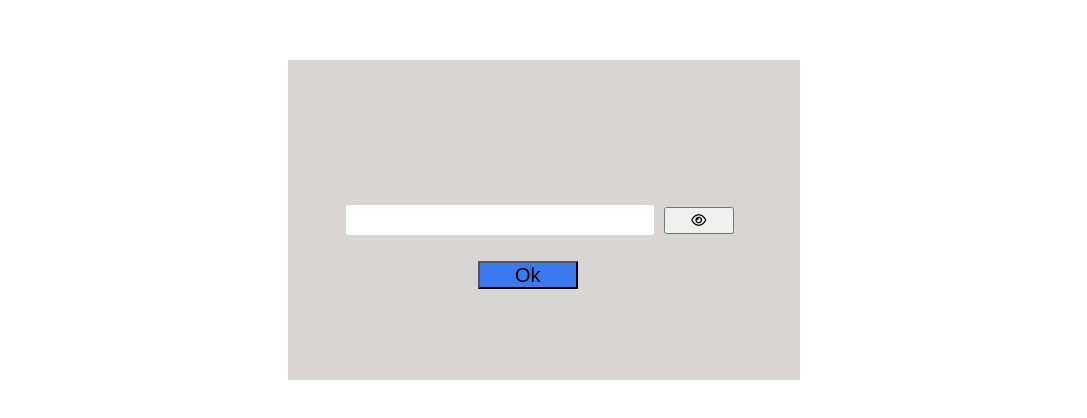
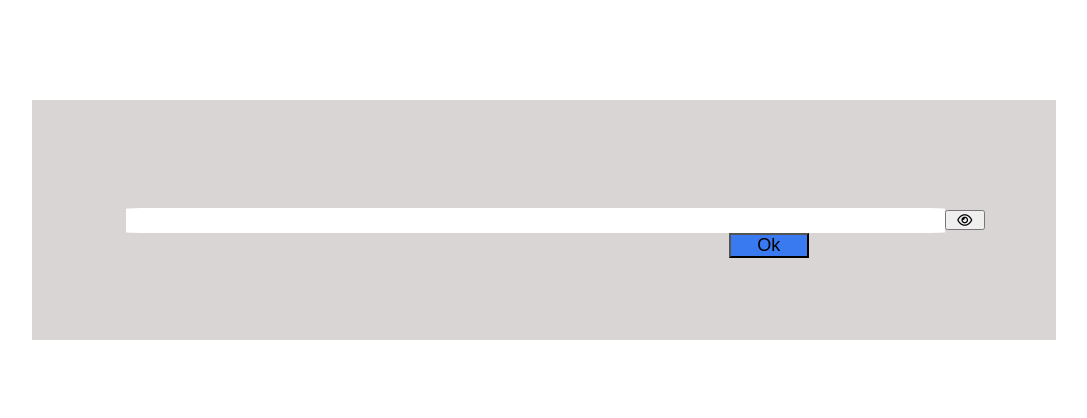
Before and after one commit to DevDeekshith/emailFile, a plain HTML site: page psd.html in a window 1280 px wide. Shown: the part 180-598 px from the top of the page, without its empty margins (96-1183 px from the left). Drawn offline with Linux system fonts and the light colour scheme.

Commit message:
Update psd.css

```diff
--- a/psd.css
+++ b/psd.css
@@ -1,4 +1,4 @@
-* {
+/* * {
     margin: 0;padding: 0;
     box-sizing: border-box;
 }
@@ -46,3 +46,74 @@ input {
     position: relative;
     left: 8%;
 }
+*/
+
+
+* {
+  margin: 0;
+  padding: 0;
+  box-sizing: border-box;
+}
+
+body {
+  font-family: 'Franklin Gothic Medium', 'Arial Narrow', Arial, sans-serif;
+}
+
+#show-psd-btn,
+#hide-psd-btn {
+  width: 40px; /* reduced width for mobile screens */
+  height: 20px; /* reduced height for mobile screens */
+  position: relative;
+  left: 5%; /* adjusted left position for mobile screens */
+  cursor: pointer;
+}
+
+#submit {
+  margin-top: 50px; /* reduced margin-top for mobile screens */
+  position: relative;
+  right: 20%; /* adjusted right position for mobile screens */
+  width: 80px; /* reduced width for mobile screens */
+  height: 25px; /* reduced height for mobile screens */
+  font-size: 18px; /* reduced font-size for mobile screens */
+  cursor: pointer;
+  background-color: rgba(48, 116, 243, 0.932);
+}
+
+#container {
+  height: 30%; /* reduced height for mobile screens */
+  width: 80%; /* increased width for mobile screens */
+  background-color: #dad5d5;
+  color: #ffffff8f;
+  position: absolute;
+  top: 50%;
+  left: 50%;
+  transform: translate(-50%, -50%);
+  display: flex;
+  justify-content: center;
+  align-items: center;
+}
+
+input {
+  width: 80%; /* increased width for mobile screens */
+  height: 25px; /* reduced height for mobile screens */
+  border: 2px solid transparent;
+  border-radius: 3%;
+  position: relative;
+  left: 5%; /* adjusted left position for mobile screens */
+}
+
+/* Media query for mobile screens */
+@media only screen and (max-width: 768px) {
+  #container {
+    height: 40vh; /* adjusted height for mobile screens */
+    width: 90%; /* increased width for mobile screens */
+  }
+
+  input {
+    font-size: 16px; /* reduced font-size for mobile screens */
+  }
+
+  #submit {
+    font-size: 16px; /* reduced font-size for mobile screens */
+  }
+}
```
